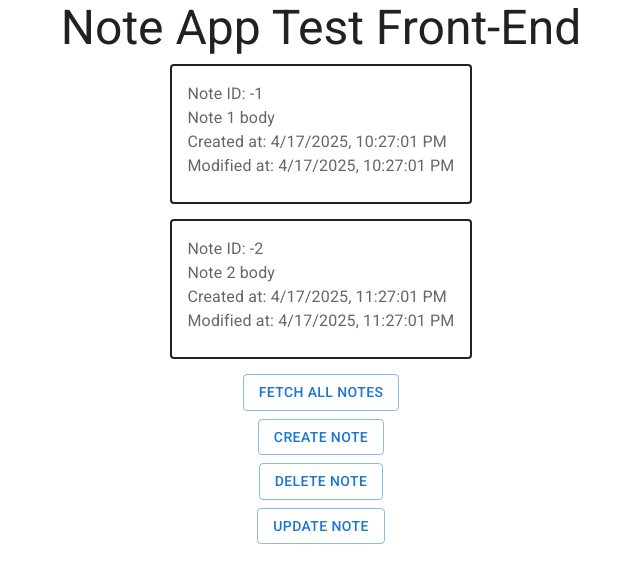
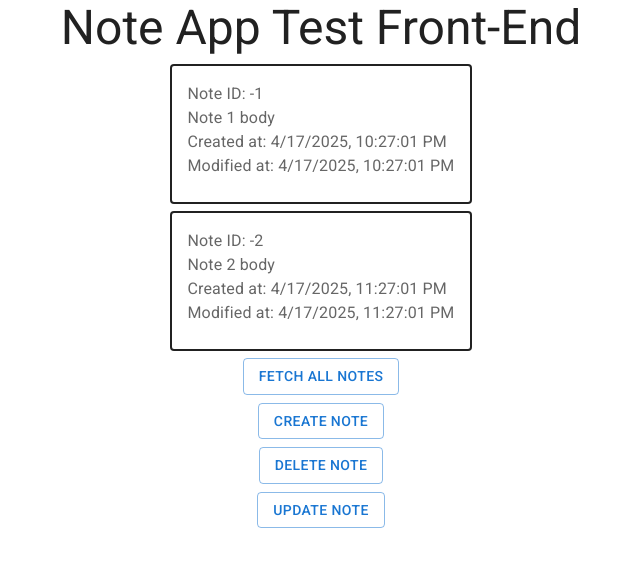
Before and after one commit to terickson87/fullstack-frontend-demo-react-vite, a React (Vite) app: page / in a window 1280 px wide. Shown: the top 582 px of the page, without its empty margins (319-959 px from the left). Built offline with nearby package versions, Linux system fonts and the light colour scheme.

Commit message:
adjusted spacing

```diff
--- a/src/App.tsx
+++ b/src/App.tsx
@@ -79,14 +79,14 @@ function App() {
     <ThemeProvider theme={theme}>
       <CssBaseline />
       <Container maxWidth="lg" sx={{alignItems: "center"}}>
-        <Stack spacing={1} sx={{ justifyContent: 'center', alignItems: 'center' }}>
-          <Typography align='center' variant='h3' color='textPrimary'>
+        <Stack sx={{ justifyContent: 'center', alignItems: 'center' }}>
+          <Typography align='center' variant='h3' color='textPrimary' sx={{mb:1}}>
             Note App Test Front-End
           </Typography>
           {notes.map(it => <NoteCard note={it}/>)}
-          <Button variant="outlined" onClick={() => handleFetchAllNotes()}>Fetch All Notes</Button>
-          <Button variant="outlined" onClick={() => setShowCreateModal(true)}>Create Note</Button>
-          <Button variant="outlined" onClick={() => setShowDeleteModal(true)}>Delete Note</Button>
+          <Button variant="outlined" sx={{mb:1}} onClick={() => handleFetchAllNotes()}>Fetch All Notes</Button>
+          <Button variant="outlined" sx={{mb:1}} onClick={() => setShowCreateModal(true)}>Create Note</Button>
+          <Button variant="outlined" sx={{mb:1}} onClick={() => setShowDeleteModal(true)}>Delete Note</Button>
           <Button variant="outlined" onClick={() => setShowUpdateModal(true)}>Update Note</Button>
           <CreateNoteDialog
             showCreateModal={showCreateModal} setShowCreateModal={setShowCreateModal}
--- a/src/CreateNoteDialog.tsx
+++ b/src/CreateNoteDialog.tsx
@@ -27,7 +27,7 @@ export function CreateNoteDialog({
   return (
     <Dialog open={showCreateModal} onClose={() => handleCloseModal()}>
       <DialogContent>
-        <DialogContentText sx={{pb: 1}}>
+        <DialogContentText sx={{mb: 1}}>
           Input note body and create note.
         </DialogContentText>
         <TextareaAutosize
--- a/src/DeleteNoteDialog.tsx
+++ b/src/DeleteNoteDialog.tsx
@@ -27,7 +27,7 @@ export function DeleteNoteDialog({
   return(
     <Dialog open={showDeleteModal} onClose={() => handleCloseModal()}>
         <DialogContent>
-          <DialogContentText sx={{pb: 1}}>
+          <DialogContentText sx={{mb: 1}}>
             Enter the ID of the note to delete.
           </DialogContentText>
           <TextField
--- a/src/UpdateNoteDialog.tsx
+++ b/src/UpdateNoteDialog.tsx
@@ -52,7 +52,7 @@ export function UpdateNoteDialog({
   return (
     <Dialog open={showUpdateModal} onClose={() => handleCloseModal()}>
       <DialogContent>
-        <DialogContentText sx={{pb: 1}}>
+        <DialogContentText sx={{mb: 1}}>
           Enter the ID of the note to update.
         </DialogContentText>
         <TextField
@@ -61,7 +61,7 @@ export function UpdateNoteDialog({
           variant="outlined"
           value={noteUpdateId}
           onChange={(event) => handleIdChange(event)}
-          sx={{pb: 1}}
+          sx={{mb: 1}}
         />
         {noteUpdateId !== undefined && (noteBodyInputValue.length > 0 ?
           <TextareaAutosize
```
